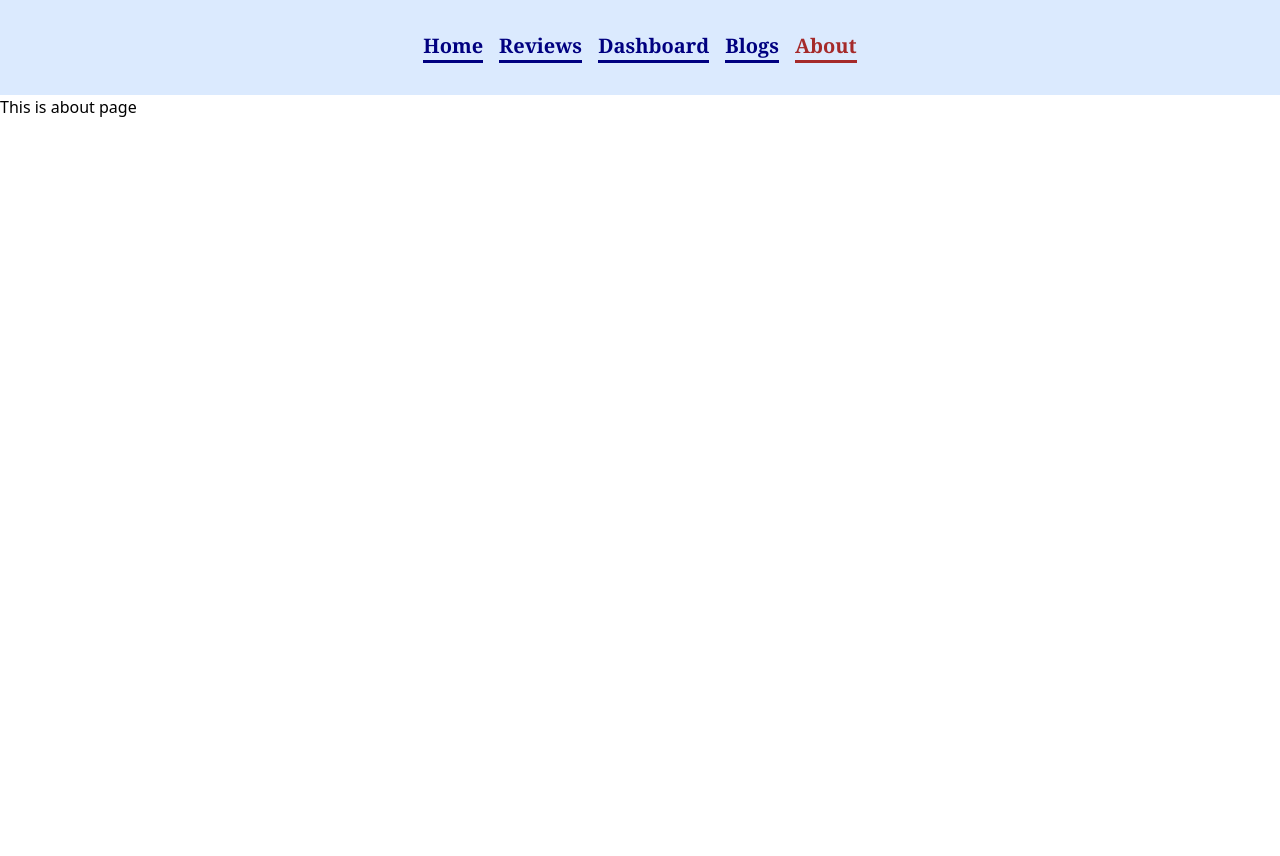
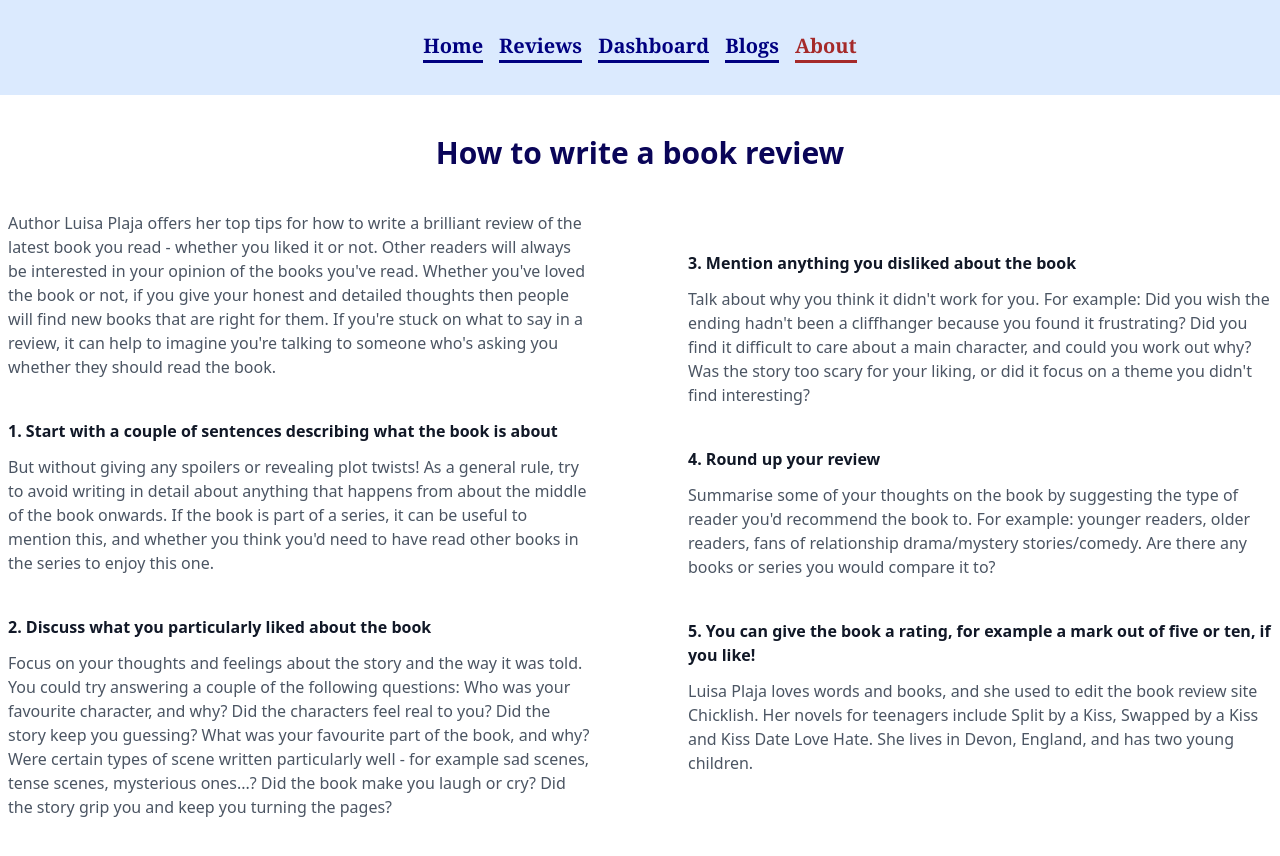
Before and after one commit to Shahriyar-Hosen/book-analysis-website, a React (Create React App) app: page /about in a window 1280 px wide. Shown: the top 856 px of the page. Before the commit the page ends 800 px from the top, so only its background shows below. Built offline with nearby package versions, Linux system fonts and the light colour scheme.

Commit message:
about page add

```diff
--- a/src/Components/About/About.js
+++ b/src/Components/About/About.js
@@ -1,11 +1,83 @@
-import React from 'react';
+import React from "react";
 
 const About = () => {
-    return (
+  return (
+    <section class="px-4 pt-10 pb-24 mx-auto max-w-7xl md:px-2">
+      <h1 class="mb-10 text-2xl font-bold text-center text-[#0a0558] md:text-3xl">
+        How to write a book review
+      </h1>
+      <div class="grid grid-cols-1 gap-24 md:grid-cols-2">
         <div>
-            <h1>This is about page</h1>
+          <p class="text-gray-600">
+            Author Luisa Plaja offers her top tips for how to write a brilliant
+            review of the latest book you read - whether you liked it or not.
+            Other readers will always be interested in your opinion of the books
+            you've read. Whether you've loved the book or not, if you give your
+            honest and detailed thoughts then people will find new books that
+            are right for them. If you're stuck on what to say in a review, it
+            can help to imagine you're talking to someone who's asking you
+            whether they should read the book.
+          </p>
+          <p class="mt-10 mb-3 font-semibold text-gray-900">
+            1. Start with a couple of sentences describing what the book is
+            about
+          </p>
+          <p class="text-gray-600">
+            But without giving any spoilers or revealing plot twists! As a
+            general rule, try to avoid writing in detail about anything that
+            happens from about the middle of the book onwards. If the book is
+            part of a series, it can be useful to mention this, and whether you
+            think you'd need to have read other books in the series to enjoy
+            this one.
+          </p>
+          <p class="mt-10 mb-3 font-semibold text-gray-900">
+            2. Discuss what you particularly liked about the book
+          </p>
+          <p class="text-gray-600">
+            Focus on your thoughts and feelings about the story and the way it
+            was told. You could try answering a couple of the following
+            questions: Who was your favourite character, and why? Did the
+            characters feel real to you? Did the story keep you guessing? What
+            was your favourite part of the book, and why? Were certain types of
+            scene written particularly well - for example sad scenes, tense
+            scenes, mysterious ones...? Did the book make you laugh or cry? Did
+            the story grip you and keep you turning the pages?
+          </p>
         </div>
-    );
+        <div>
+          <p class="mt-10 mb-3 font-semibold text-gray-900">
+            3. Mention anything you disliked about the book
+          </p>
+          <p class="text-gray-600">
+            Talk about why you think it didn't work for you. For example: Did
+            you wish the ending hadn't been a cliffhanger because you found it
+            frustrating? Did you find it difficult to care about a main
+            character, and could you work out why? Was the story too scary for
+            your liking, or did it focus on a theme you didn't find interesting?
+          </p>
+          <p class="mt-10 mb-3 font-semibold text-gray-900">
+            4. Round up your review
+          </p>
+          <p class="text-gray-600">
+            Summarise some of your thoughts on the book by suggesting the type
+            of reader you'd recommend the book to. For example: younger readers,
+            older readers, fans of relationship drama/mystery stories/comedy.
+            Are there any books or series you would compare it to?
+          </p>
+          <p class="mt-10 mb-3 font-semibold text-gray-900">
+            5. You can give the book a rating, for example a mark out of five or
+            ten, if you like!
+          </p>
+          <p class="text-gray-600">
+            Luisa Plaja loves words and books, and she used to edit the book
+            review site Chicklish. Her novels for teenagers include Split by a
+            Kiss, Swapped by a Kiss and Kiss Date Love Hate. She lives in Devon,
+            England, and has two young children.
+          </p>
+        </div>
+      </div>
+    </section>
+  );
 };
 
 export default About;
```
